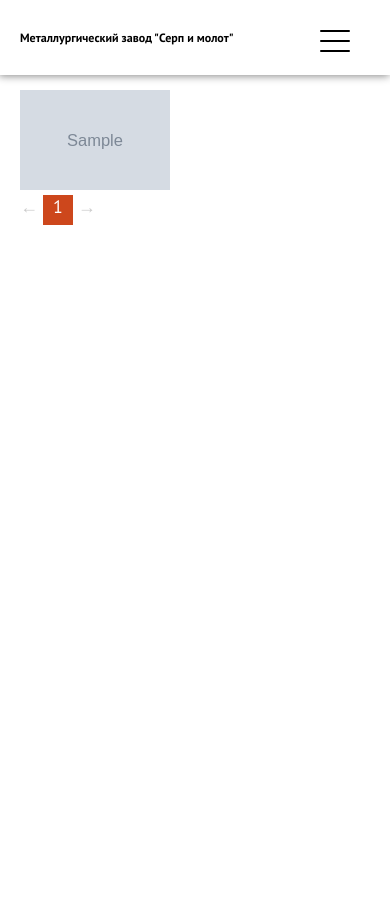
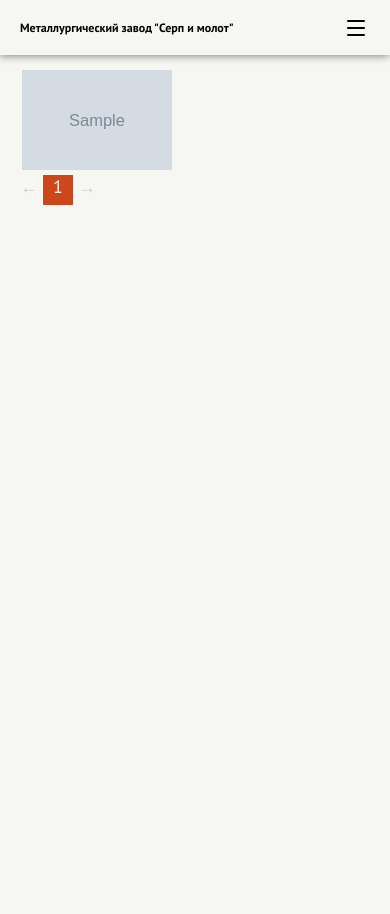
Before and after one commit to strizhas/hiddenHistory, a Django app: page /albums in a window 390 px wide. After the commit the page ends 205 px from the top, so only its background shows below. Run offline with Django 3.2, Linux system fonts and the light colour scheme; tables that the repository leaves empty hold one stand-in row (values such as "Sample post"); grey boxes marked "Sample" are stand-in pictures.

Commit message:
style fixes

```diff
--- a/map/static/css/base.css
+++ b/map/static/css/base.css
@@ -2,7 +2,7 @@ html, body {
         padding: 0;
         margin: 0;
         bottom: 0;
-        background: #fff;
+        background: #f6f6f2;
     }
 
 html {
@@ -62,7 +62,7 @@ body {
 
 .map-wrapper {
     position: relative;
-    background: #fff;
+    background: #f6f6f2;
     width: calc(100vw - 400px);
     height: 100vh;
 }
@@ -172,6 +172,19 @@ input, select {
     bottom: 0px;
 }
 
+.leaflet-control-layers {
+    background: #f6f6f2;
+}
+
+.leaflet-bar a,
+.leaflet-bar a:hover {
+    background-color: #f6f6f2;
+}
+
+.jsr_slider:focus::before {
+    background: #CD471C;
+}
+
 /*----------------------- Сайдбар ------------------------------ */
 .sidebar-container {
     position: fixed;
@@ -179,7 +192,7 @@ input, select {
     right: 0px;
     width: 400px;
     height: 100vh;
-    background: #fff;
+    background: #f6f6f2;
     z-index: 500;
     overflow: scroll;
     -webkit-box-shadow: -1px 1px 8px 0px rgba(0,0,0,0.47);
@@ -227,16 +240,20 @@ input, select {
     height: 15px;
 }
 
+#main-menu-button {
+    display: none;
+}
+
 .open-button {
-	width: 30px;
-	height: 30px;
+	width: 18px;
+	height: 14px;
 	transform: rotate(0deg);
 	transition: .5s ease-in-out;
 	position: absolute;
 	cursor: pointer;
 	border-bottom: 0;
-	top: 30px;
-	right: 40px;
+	top: 20px;
+	right: 25px;
 	z-index: 9999;
 	border-bottom: 0;
 }
@@ -261,12 +278,12 @@ input, select {
 }
 
 .open-button span:nth-child(2) {
-	top: 10px;
+	top: 7px;
 	transform-origin: left center;
 }
 
 .open-button span:nth-child(3) {
-	top: 20px;
+	top: 14px;
 	transform-origin: left center;
 }
 
@@ -283,7 +300,7 @@ input, select {
 
 .open-button.open span:nth-child(3) {
 	transform: rotate(-45deg);
-	top: 19px;
+	top: 10px;
 	left: 8px;
 }
 
@@ -319,9 +336,14 @@ input, select {
     font-size: 0;
 }
 
+.album-photo-preview {
+    font-size: 0;
+}
+
 .album-photo-preview img {
     width: 150px;
     height: 100px;
+    padding: 0 2px;
 }
 
 .pagination .step-links a {
@@ -342,18 +364,24 @@ input, select {
 
 .pagination .step-links .page-active {
     background: #CD471C;
-    color: #fff;
+    color: #f6f6f2;
 }
 
 /*----------------------- AJAX окна----------------------------- */
 
 .ajax-content-window {
-    background: #fff;
-    position: absolute;
+    background: #f6f6f2;
+    position: fixed;
     top: 0;
     left: 0;
     width: 100%;
     height: 100vh;
+    z-index: 15000;
+}
+
+.frame-header-section {
+    height: 10px;
+    padding: 20px;
 }
 
 /*----------------------- Попап----------------------------- */
@@ -392,7 +420,7 @@ input, select {
 .img-blank {
     width: 150px;
     height: 100px;
-    background: #fff;
+    background: #f6f6f2;
 }
 
 .leaflet-tooltip {
@@ -408,7 +436,7 @@ input, select {
     left: calc(50% - 200px);
     width: 300px;
     height: 400px;
-    background: #fff;
+    background: #f6f6f2;
     padding: 20px;
     -webkit-box-shadow: -1px 1px 8px 0px rgba(0,0,0,0.47);
     -moz-box-shadow: -1px 1px 8px 0px rgba(0,0,0,0.47);
@@ -416,6 +444,10 @@ input, select {
 }
 
 @media only screen and (max-width: 1024px) {
+    #main-menu-button {
+        display: block;
+    }
+
     .main-wrapper {
         top: 0;
         left: 0;
@@ -424,16 +456,22 @@ input, select {
     }
     .map-wrapper {
         width: 100vw;
-        margin-top: 70px;
+        height: calc(100vh - 50px);
+        margin-top: 50px;
     }
 
     .sidebar-container {
         height: auto;
-        min-height: 70px;
+        min-height: 50px;
         width: 100%;
         position: absolute;
         top: 0;
-        left: 0:
+        left: 0;
+        z-index: 14000;
+    }
+
+    .sidebar-wrapper {
+        padding: 10px 20px;
     }
 
     .sidebar-content {
@@ -469,3 +507,11 @@ input, select {
         marin-left: -40vw;
     }
 }
+
+@media only screen and (max-width: 360px) {
+
+    .album-photo-preview img {
+        width: 100px;
+        height: auto;
+    }
+}
--- a/map/templates/base_generic.html
+++ b/map/templates/base_generic.html
@@ -11,12 +11,12 @@
         $(document).ready(function(){
 
             /* Hamburger menu animation */
-            $('.open-button').click(function(){
+            $('#main-menu-button').click(function(){
               $(this).toggleClass('open');
             });
 
              /* Menu fade/in out on mobile */
-            $(".open-button").click(function(e){
+            $("#main-menu-button").click(function(e){
                 e.preventDefault();
                 $("#sidebar-content").toggleClass('mobile-menu-open');
             });
@@ -31,7 +31,7 @@
   <div class="main-wrapper">
     <div id="legend-container" class="sidebar-container">
         <div class="sidebar-wrapper">
-            <a href="#" class="open-button">
+            <a id="main-menu-button" href="#" class="open-button">
                     <span></span>
                     <span></span>
                     <span></span>
```
Also changed, not shown: map/static/js/albums.js (+39 -16 lines), map/templates/app/show.html (+8 -0 lines).
